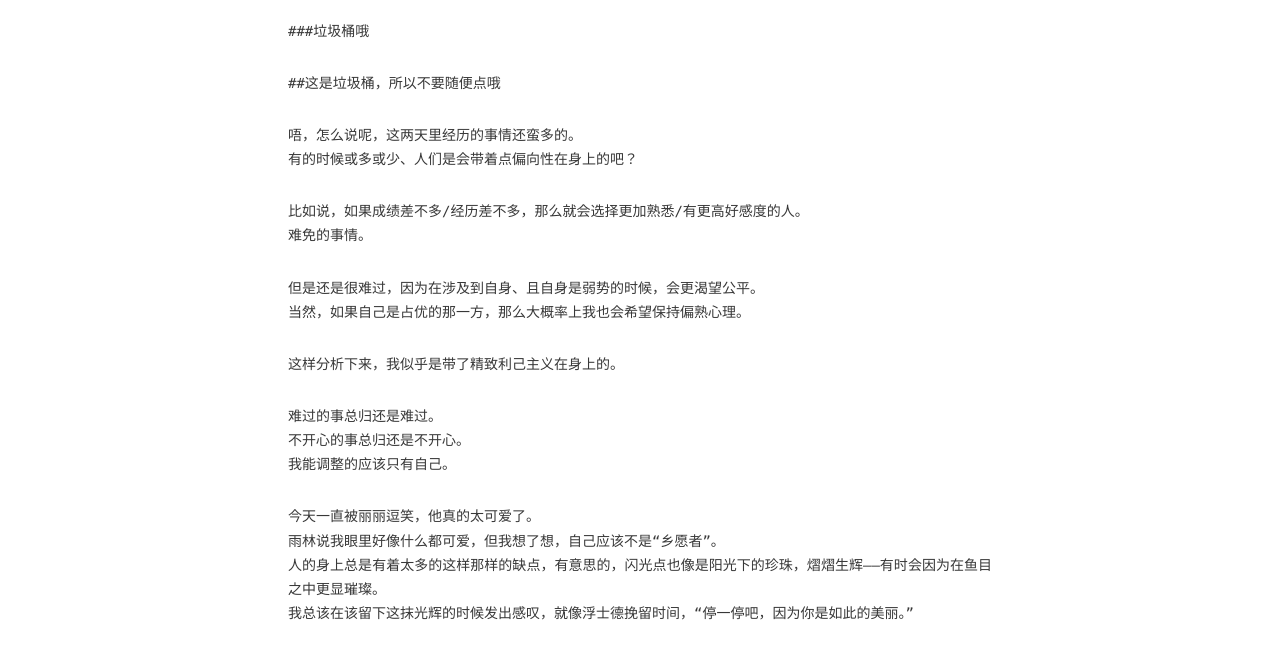
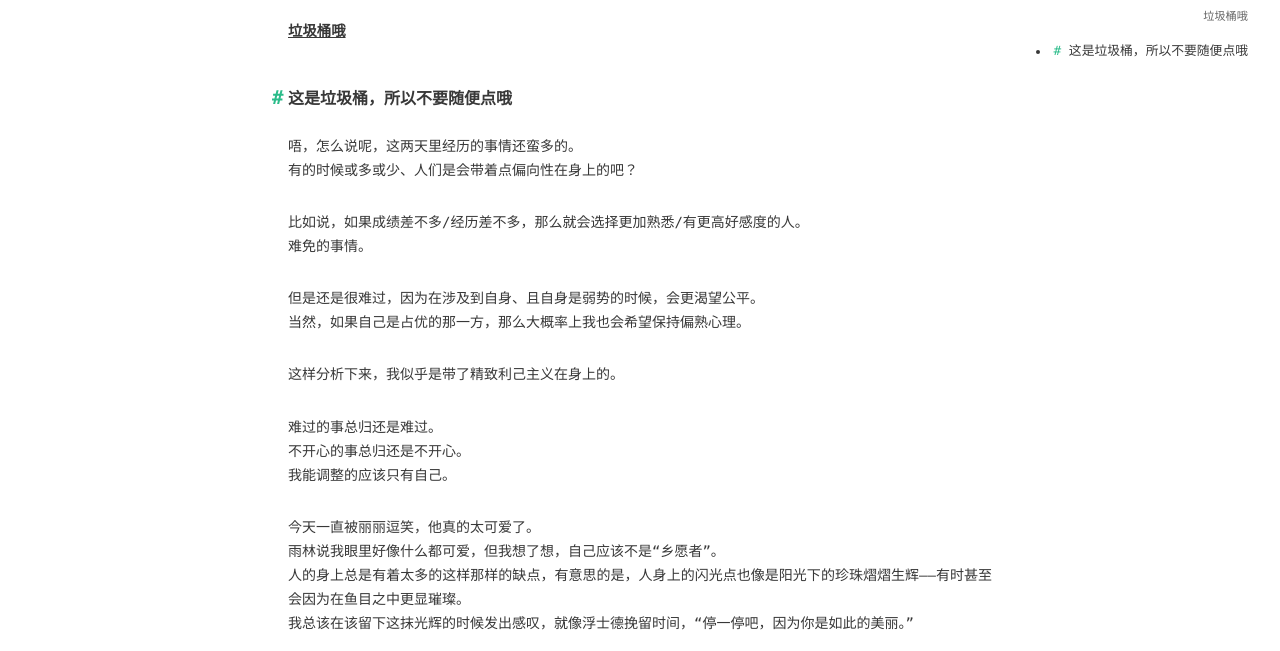
Before and after one commit to readChocolate/readChocolate.github.io, a plain HTML site: page 2018/11/14/一点点碎碎念/index.html in a window 1280 px wide. Both pictures are taken after a click on the link 1239 px from the left and 44 px from the top of the page. Shown: the part 135-786 px from the top of the page. Drawn offline with Linux system fonts and the light colour scheme; a web font is replaced by a local one.

Commit message:
Site updated: 2018-11-15 21:57:51

```diff
--- a/2018/11/14/一点点碎碎念/index.html
+++ b/2018/11/14/一点点碎碎念/index.html
@@ -6,18 +6,18 @@
     <meta http-equiv="X-UA-Compatible" content="IE=edge">
     <meta name="HandheldFriendly" content="True">
     <meta name="viewport" content="width=device-width, initial-scale=1, maximum-scale=1">
-    <meta name="description" content="###垃圾桶哦 ##这是垃圾桶，所以不要随便点哦 唔，怎么说呢，这两天里经历的事情还蛮多的。有的时候或多或少、人们是会带着点偏向性在身上的吧？ 比如说，如果成绩差不多/经历差不多，那么就会选择更加熟悉/有更高好感度的人。难免的事情。 但是还是很难过，因为在涉及到自身、且自身是弱势的时候，会更渴望公平。当然，如果自己是占优的那一方，那么大概率上我也会希望保持偏熟心理。 这样分析下来，我似乎是带了精致">
+    <meta name="description" content="垃圾桶哦这是垃圾桶，所以不要随便点哦唔，怎么说呢，这两天里经历的事情还蛮多的。有的时候或多或少、人们是会带着点偏向性在身上的吧？ 比如说，如果成绩差不多/经历差不多，那么就会选择更加熟悉/有更高好感度的人。难免的事情。 但是还是很难过，因为在涉及到自身、且自身是弱势的时候，会更渴望公平。当然，如果自己是占优的那一方，那么大概率上我也会希望保持偏熟心理。 这样分析下来，我似乎是带了精致利己主义在身上">
 <meta name="keywords" content="碎碎念">
 <meta property="og:type" content="article">
 <meta property="og:title" content="一点碎碎念">
 <meta property="og:url" content="http://yoursite.com/2018/11/14/一点点碎碎念/index.html">
 <meta property="og:site_name" content="readChocolate">
-<meta property="og:description" content="###垃圾桶哦 ##这是垃圾桶，所以不要随便点哦 唔，怎么说呢，这两天里经历的事情还蛮多的。有的时候或多或少、人们是会带着点偏向性在身上的吧？ 比如说，如果成绩差不多/经历差不多，那么就会选择更加熟悉/有更高好感度的人。难免的事情。 但是还是很难过，因为在涉及到自身、且自身是弱势的时候，会更渴望公平。当然，如果自己是占优的那一方，那么大概率上我也会希望保持偏熟心理。 这样分析下来，我似乎是带了精致">
+<meta property="og:description" content="垃圾桶哦这是垃圾桶，所以不要随便点哦唔，怎么说呢，这两天里经历的事情还蛮多的。有的时候或多或少、人们是会带着点偏向性在身上的吧？ 比如说，如果成绩差不多/经历差不多，那么就会选择更加熟悉/有更高好感度的人。难免的事情。 但是还是很难过，因为在涉及到自身、且自身是弱势的时候，会更渴望公平。当然，如果自己是占优的那一方，那么大概率上我也会希望保持偏熟心理。 这样分析下来，我似乎是带了精致利己主义在身上">
 <meta property="og:locale" content="default">
-<meta property="og:updated_time" content="2018-11-15T13:53:37.352Z">
+<meta property="og:updated_time" content="2018-11-15T13:57:26.717Z">
 <meta name="twitter:card" content="summary">
 <meta name="twitter:title" content="一点碎碎念">
-<meta name="twitter:description" content="###垃圾桶哦 ##这是垃圾桶，所以不要随便点哦 唔，怎么说呢，这两天里经历的事情还蛮多的。有的时候或多或少、人们是会带着点偏向性在身上的吧？ 比如说，如果成绩差不多/经历差不多，那么就会选择更加熟悉/有更高好感度的人。难免的事情。 但是还是很难过，因为在涉及到自身、且自身是弱势的时候，会更渴望公平。当然，如果自己是占优的那一方，那么大概率上我也会希望保持偏熟心理。 这样分析下来，我似乎是带了精致">
+<meta name="twitter:description" content="垃圾桶哦这是垃圾桶，所以不要随便点哦唔，怎么说呢，这两天里经历的事情还蛮多的。有的时候或多或少、人们是会带着点偏向性在身上的吧？ 比如说，如果成绩差不多/经历差不多，那么就会选择更加熟悉/有更高好感度的人。难免的事情。 但是还是很难过，因为在涉及到自身、且自身是弱势的时候，会更渴望公平。当然，如果自己是占优的那一方，那么大概率上我也会希望保持偏熟心理。 这样分析下来，我似乎是带了精致利己主义在身上">
 
 
 
@@ -101,8 +101,8 @@
 
     </div>
     <div id="toc">
-
-    </div>
+      <ol class="toc"><li class="toc-item toc-level-3"><a class="toc-link" href="#垃圾桶哦"><span class="toc-number">1.</span> <span class="toc-text">垃圾桶哦</span></a></li></ol><li class="toc-item toc-level-2"><a class="toc-link" href="#这是垃圾桶，所以不要随便点哦"><span class="toc-number"></span> <span class="toc-text">这是垃圾桶，所以不要随便点哦</span></a>
+    </li></div>
   </span>
 </div>
 
@@ -142,14 +142,12 @@
 
 
   <div class="content" itemprop="articleBody">
-    <p>###垃圾桶哦</p>
-<p>##这是垃圾桶，所以不要随便点哦</p>
-<p>唔，怎么说呢，这两天里经历的事情还蛮多的。<br>有的时候或多或少、人们是会带着点偏向性在身上的吧？</p>
+    <h3 id="垃圾桶哦"><a href="#垃圾桶哦" class="headerlink" title="垃圾桶哦"></a>垃圾桶哦</h3><h2 id="这是垃圾桶，所以不要随便点哦"><a href="#这是垃圾桶，所以不要随便点哦" class="headerlink" title="这是垃圾桶，所以不要随便点哦"></a>这是垃圾桶，所以不要随便点哦</h2><p>唔，怎么说呢，这两天里经历的事情还蛮多的。<br>有的时候或多或少、人们是会带着点偏向性在身上的吧？</p>
 <p>比如说，如果成绩差不多/经历差不多，那么就会选择更加熟悉/有更高好感度的人。<br>难免的事情。</p>
 <p>但是还是很难过，因为在涉及到自身、且自身是弱势的时候，会更渴望公平。<br>当然，如果自己是占优的那一方，那么大概率上我也会希望保持偏熟心理。</p>
 <p>这样分析下来，我似乎是带了精致利己主义在身上的。</p>
 <p>难过的事总归还是难过。<br>不开心的事总归还是不开心。<br>我能调整的应该只有自己。</p>
-<p>今天一直被丽丽逗笑，他真的太可爱了。<br>雨林说我眼里好像什么都可爱，但我想了想，自己应该不是“乡愿者”。<br>人的身上总是有着太多的这样那样的缺点，有意思的，闪光点也像是阳光下的珍珠，熠熠生辉——有时会因为在鱼目之中更显璀璨。<br>我总该在该留下这抹光辉的时候发出感叹，就像浮士德挽留时间，“停一停吧，因为你是如此的美丽。”</p>
+<p>今天一直被丽丽逗笑，他真的太可爱了。<br>雨林说我眼里好像什么都可爱，但我想了想，自己应该不是“乡愿者”。<br>人的身上总是有着太多的这样那样的缺点，有意思的是，人身上的闪光点也像是阳光下的珍珠熠熠生辉——有时甚至会因为在鱼目之中更显璀璨。<br>我总该在该留下这抹光辉的时候发出感叹，就像浮士德挽留时间，“停一停吧，因为你是如此的美丽。”</p>
 <p>扯远了。<br>但是丽丽真的很可爱，如果我希望有男朋友或者是闺蜜，那么50%丽丽的特质就很棒了。<br>不过他老容易害羞。</p>
 <p>真好。<br>希望一直能这么好。</p>
 <p>因为他在，似乎也不是很难过了。</p>
@@ -178,8 +176,8 @@
     </div>
 
     <div id="toc-footer" style="display: none">
-
-    </div>
+      <ol class="toc"><li class="toc-item toc-level-3"><a class="toc-link" href="#垃圾桶哦"><span class="toc-number">1.</span> <span class="toc-text">垃圾桶哦</span></a></li></ol><li class="toc-item toc-level-2"><a class="toc-link" href="#这是垃圾桶，所以不要随便点哦"><span class="toc-number"></span> <span class="toc-text">这是垃圾桶，所以不要随便点哦</span></a>
+    </li></div>
 
     <div id="share-footer" style="display: none">
       <ul>
--- a/baidusitemap.xml
+++ b/baidusitemap.xml
@@ -2,7 +2,7 @@
 <urlset xmlns="http://www.sitemaps.org/schemas/sitemap/0.9">
   <url>
     <loc>http://yoursite.com/2018/11/14/%E4%B8%80%E7%82%B9%E7%82%B9%E7%A2%8E%E7%A2%8E%E5%BF%B5/</loc>
-    <lastmod>2018-11-15T13:53:37.352Z</lastmod>
+    <lastmod>2018-11-15T13:57:26.717Z</lastmod>
   </url>  <url>
     <loc>http://yoursite.com/2018/11/14/hello-world/</loc>
     <lastmod>2018-11-14T11:40:15.448Z</lastmod>
```
